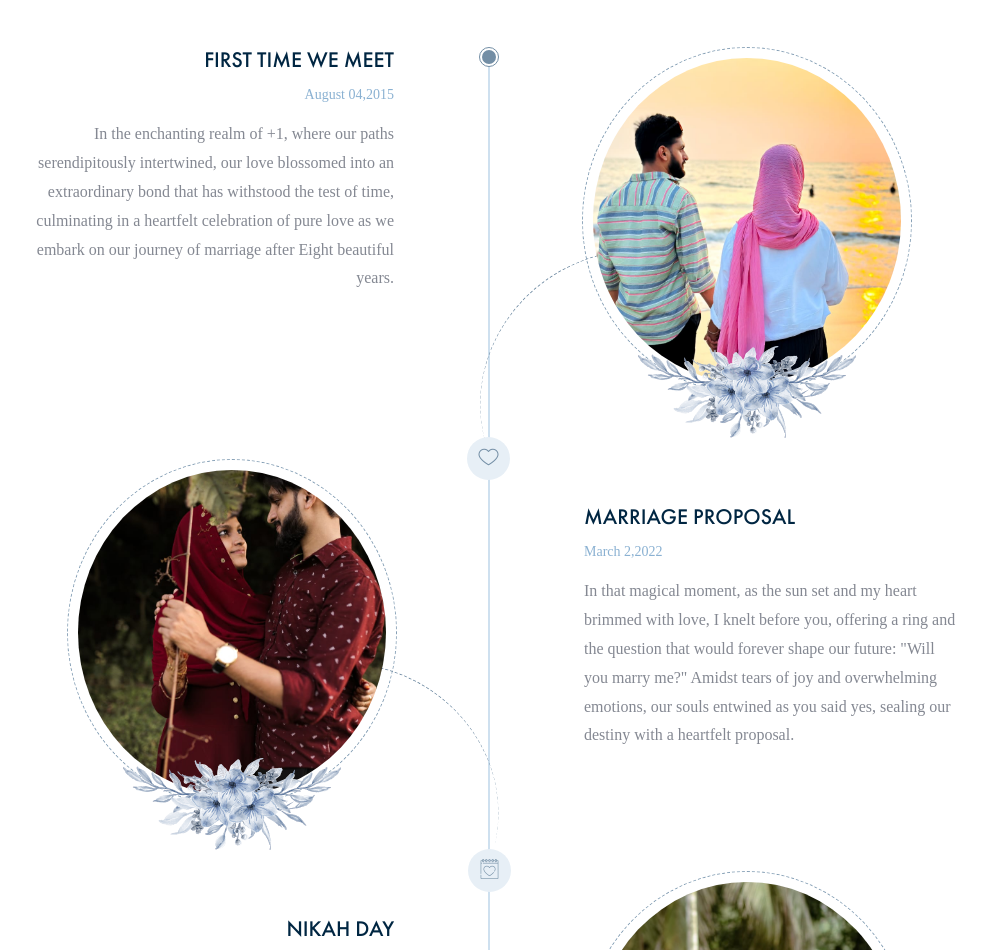
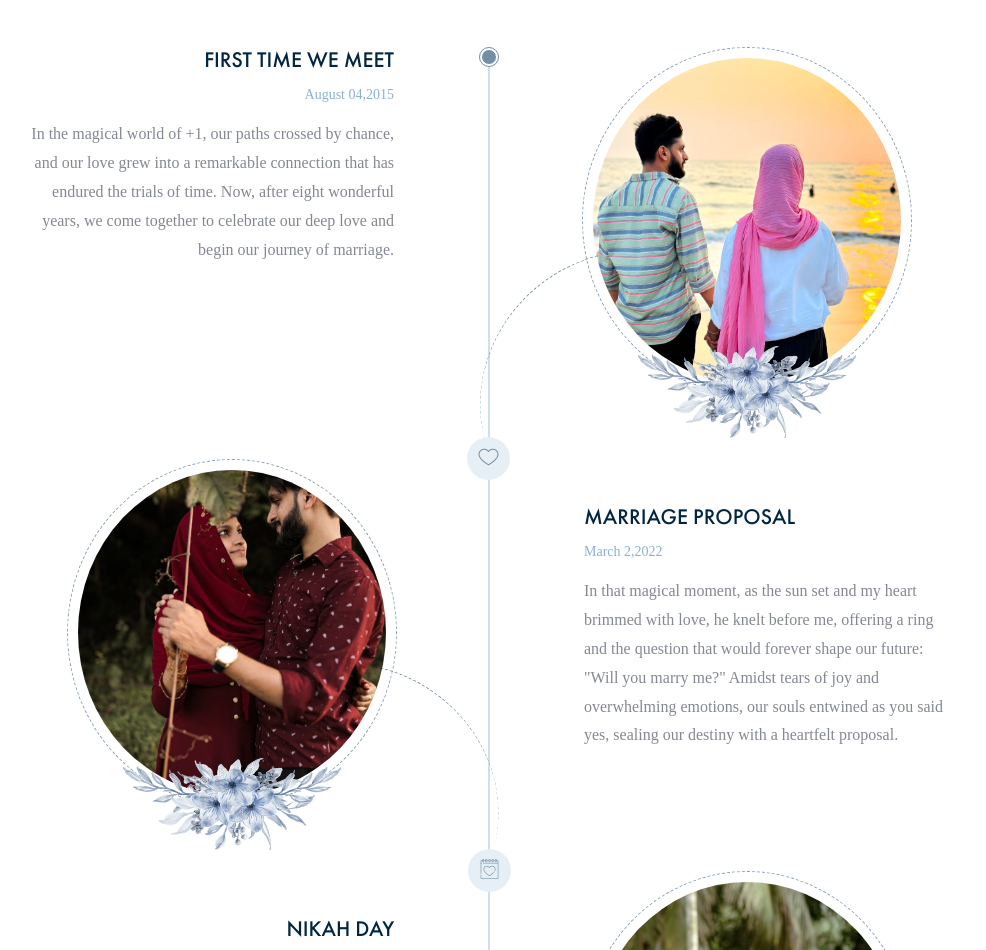
Before and after one commit to virtualvows/swalihawedsashif, a plain HTML site: page index.html in a window 1280 px wide. Shown: the part 1006-1956 px from the top of the page, without its empty margins (151-1137 px from the left). Drawn offline with Linux system fonts and the light colour scheme; files whose address does not match are found by name; a web font is replaced by a local one.

Commit message:
6th  commit

```diff
--- a/index.html
+++ b/index.html
@@ -152,12 +152,11 @@
                       <h3>First time we meet</h3>
                       <span class="date">August 04,2015</span>
                       <p>
-                        In the enchanting realm of +1, where our paths
-                        serendipitously intertwined, our love blossomed into an
-                        extraordinary bond that has withstood the test of time,
-                        culminating in a heartfelt celebration of pure love as
-                        we embark on our journey of marriage after Eight
-                        beautiful years.
+                        In the magical world of +1, our paths crossed by chance,
+                        and our love grew into a remarkable connection that has
+                        endured the trials of time. Now, after eight wonderful
+                        years, we come together to celebrate our deep love and
+                        begin our journey of marriage.
                       </p>
                     </div>
                   </div>
@@ -198,7 +197,7 @@
                       <span class="date">March 2,2022</span>
                       <p>
                         In that magical moment, as the sun set and my heart
-                        brimmed with love, I knelt before you, offering a ring
+                        brimmed with love, he knelt before me, offering a ring
                         and the question that would forever shape our future:
                         "Will you marry me?" Amidst tears of joy and
                         overwhelming emotions, our souls entwined as you said
```
